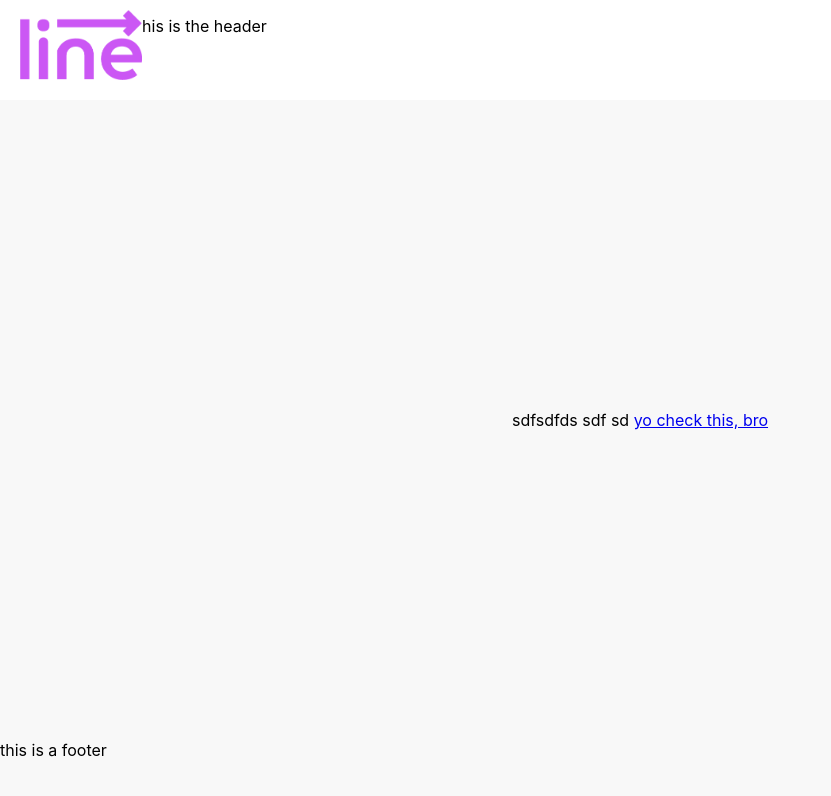
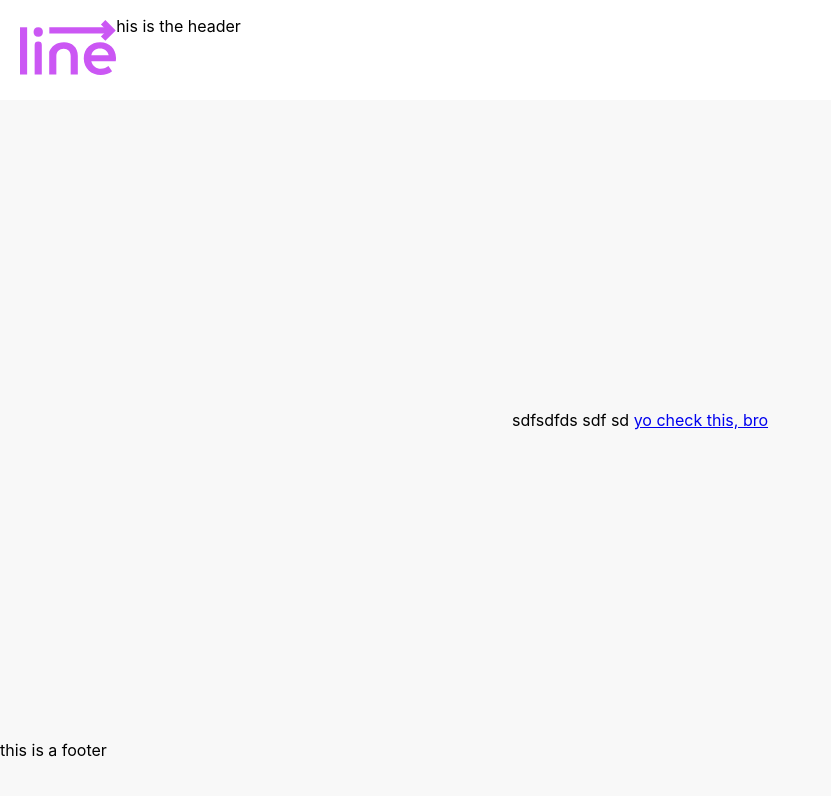
Before and after one commit to skippingline/skippingline.github.io, a React (Create React App) app: page / in a window 1280 px wide. Shown: the top 796 px of the page, without its empty margins (0-831 px from the left). Built offline with nearby package versions, Linux system fonts and the light colour scheme.

Commit message:
logo position

```diff
--- a/src/Header.js
+++ b/src/Header.js
@@ -1,5 +1,5 @@
 import React from 'react';
-import Logo from './Asset 11.png';
+import Logo from './Asset 11.svg';
 
 const Header = () => {
     return (
--- a/src/main.scss
+++ b/src/main.scss
@@ -9,9 +9,9 @@ header {
     width: 100%;
     background: white;
     .logo{
-        height: 70px;
+        max-height: 55%;
         margin-left: 20px;
-        margin-top: 10px;
+        margin-top: 20px;
     }
 }
 
```
Also changed, not shown: src/Asset 11.svg (added).
